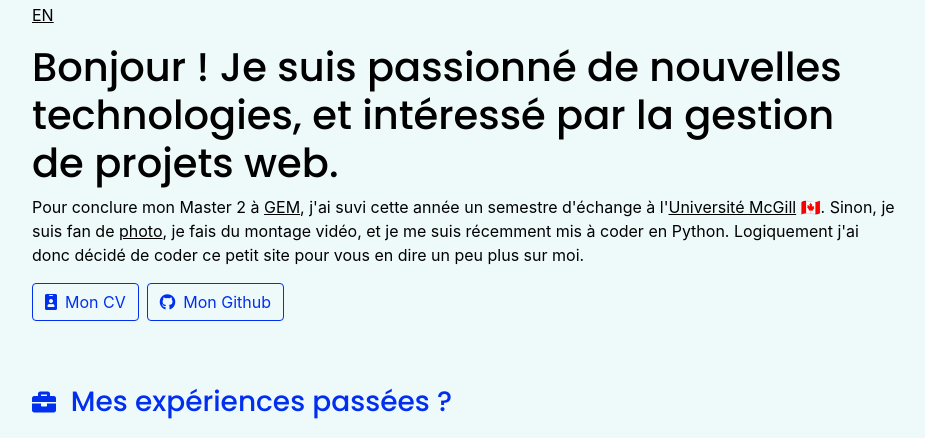
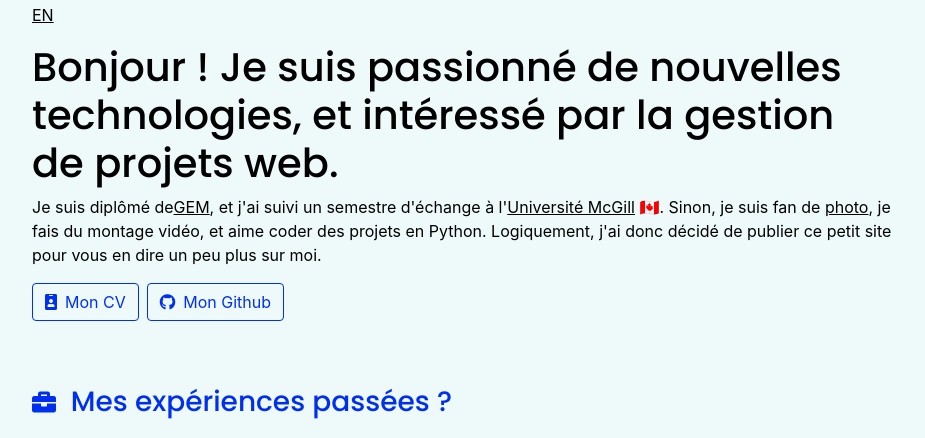
Before and after one commit to John35961/website-pro, a Flask app: page /fr/ in a window 1280 px wide. Shown: the part 177-615 px from the top of the page, without its empty margins (176-1101 px from the left). Run offline with Flask 2, Linux system fonts and the light colour scheme; some libraries are stand-ins or nearby versions.

Commit message:
Updating Intro section

```diff
--- a/templates/EN_layout.html
+++ b/templates/EN_layout.html
@@ -11,9 +11,9 @@ Jean Guillet - Product management, design and code - Rennes (FR)
     <div class="col pb-5">
         <p><a href="{{ url_for('fr') }}" class="links">FR</a></p>
         <h1 class="catch-phrase">Hi! I'm interested in new technologies, and product management.</h1>
-        <p>To conclude my Master 2 cursus at <a href="https://grenoble-em.com" target="_blank" class="links">GEM</a>, I've just spent an exchange semester at <a href="https://www.mcgill.ca/" target="_blank" class="links">McGill University</a> 🇨🇦.
+        <p>I recently graduated from <a href="https://grenoble-em.com" target="_blank" class="links">GEM</a>, and spent an exchange semester at <a href="https://www.mcgill.ca/" target="_blank" class="links">McGill University</a> 🇨🇦.
            In my spare time, I take <a href="https://jeanguillet.photo" target="_blank" class='links'>photos</a>, do video editing, and code stuff in Python.
-           I recently thought I'd put up this simple website to tell a little bit more about me.</p>
+           I thought I'd put up this simple website to tell a little bit more about me.</p>
         <div class="pb-3 d-flex">
             <a href="{{ url_for('static', filename='images/EN_CV_Jean_Guillet.pdf')}}" target="_blank">
                 <button class="mr-2 btn btn-outline-primary"><i class="fas fa-id-badge pr-2"></i>My résumé</button>
--- a/templates/FR_layout.html
+++ b/templates/FR_layout.html
@@ -11,9 +11,9 @@ Jean Guillet - Product management, design et code - Rennes (FR)
     <div class="col pb-5">
         <p><a href="{{ url_for('en') }}" class="links">EN</a></p>
         <h1 class="catch-phrase">Bonjour ! Je suis passionné de nouvelles technologies, et intéressé par la gestion de projets web.</h1>
-        <p>Pour conclure mon Master 2 à <a href="https://grenoble-em.com" target="_blank" class="links">GEM</a>, j'ai suvi cette année un semestre d'échange à l'<a href="https://www.mcgill.ca/" target="_blank" class="links">Université McGill</a> 🇨🇦.
-            Sinon, je suis fan de <a href="https://jeanguillet.photo" target="_blank" class='links'>photo</a>, je fais du montage vidéo, et je me suis récemment mis à coder en Python.
-            Logiquement j'ai donc décidé de coder ce petit site pour vous en dire un peu plus sur moi.</p>
+        <p>Je suis diplômé de<a href="https://grenoble-em.com" target="_blank" class="links">GEM</a>, et j'ai suivi un semestre d'échange à l'<a href="https://www.mcgill.ca/" target="_blank" class="links">Université McGill</a> 🇨🇦.
+            Sinon, je suis fan de <a href="https://jeanguillet.photo" target="_blank" class='links'>photo</a>, je fais du montage vidéo, et aime coder des projets en Python.
+            Logiquement, j'ai donc décidé de publier ce petit site pour vous en dire un peu plus sur moi.</p>
         <div class="pb-3 d-flex">
             <a href="{{ url_for('static', filename='images/FR_CV_Jean_Guillet.pdf')}}" target="_blank">
                 <button class="mr-2 btn btn-outline-primary"><i class="fas fa-id-badge pr-2"></i>Mon CV</button>
```
